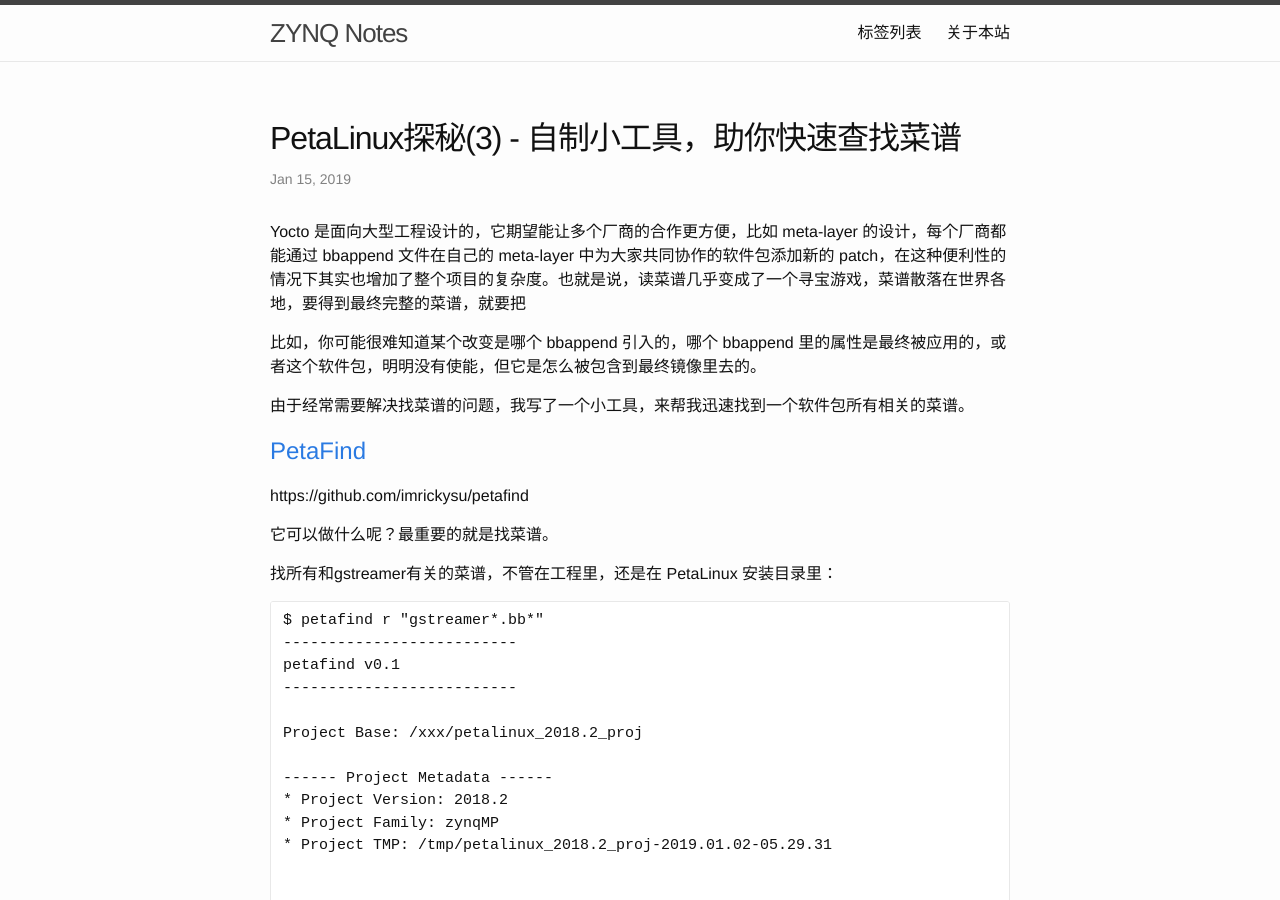
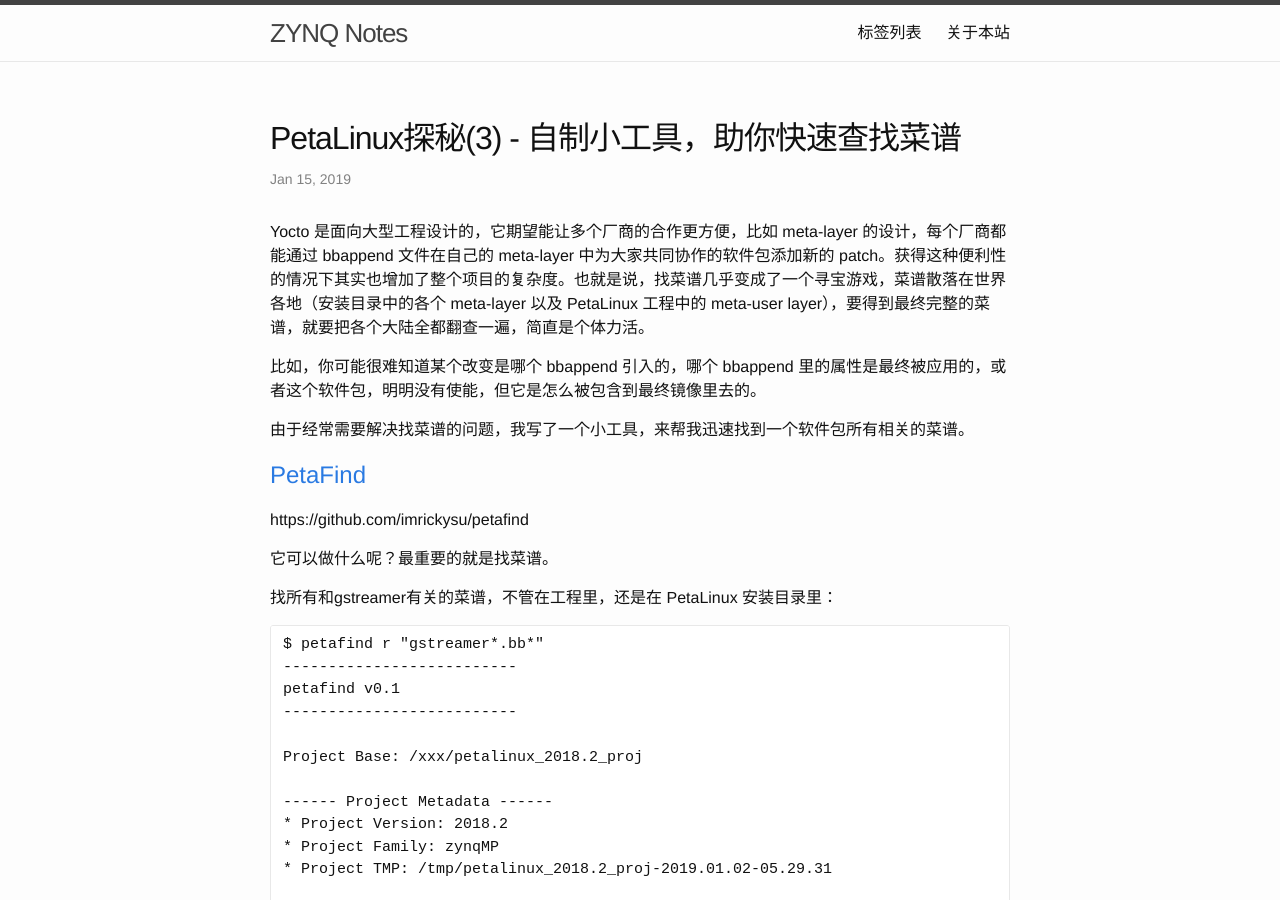
Before and after one commit to zynqnotes/zynqnotes.github.io, a Jekyll site: the page built from _posts/2019-01-15-petafind-introduction.md, in a window 1280 px wide and 900 px high. Built offline with Jekyll 4.4.1, drawn with Linux system fonts in a browser that asks for light colours.

Commit message:
fix sentence

```diff
--- a/_posts/2019-01-15-petafind-introduction.md
+++ b/_posts/2019-01-15-petafind-introduction.md
@@ -7,7 +7,7 @@
   - PetaLinux
 ---
 
-Yocto 是面向大型工程设计的，它期望能让多个厂商的合作更方便，比如 meta-layer 的设计，每个厂商都能通过 bbappend 文件在自己的 meta-layer 中为大家共同协作的软件包添加新的 patch，在这种便利性的情况下其实也增加了整个项目的复杂度。也就是说，读菜谱几乎变成了一个寻宝游戏，菜谱散落在世界各地，要得到最终完整的菜谱，就要把
+Yocto 是面向大型工程设计的，它期望能让多个厂商的合作更方便，比如 meta-layer 的设计，每个厂商都能通过 bbappend 文件在自己的 meta-layer 中为大家共同协作的软件包添加新的 patch。获得这种便利性的情况下其实也增加了整个项目的复杂度。也就是说，找菜谱几乎变成了一个寻宝游戏，菜谱散落在世界各地（安装目录中的各个 meta-layer 以及 PetaLinux 工程中的 meta-user layer），要得到最终完整的菜谱，就要把各个大陆全都翻查一遍，简直是个体力活。
 
 比如，你可能很难知道某个改变是哪个 bbappend 引入的，哪个 bbappend 里的属性是最终被应用的，或者这个软件包，明明没有使能，但它是怎么被包含到最终镜像里去的。
 
```
